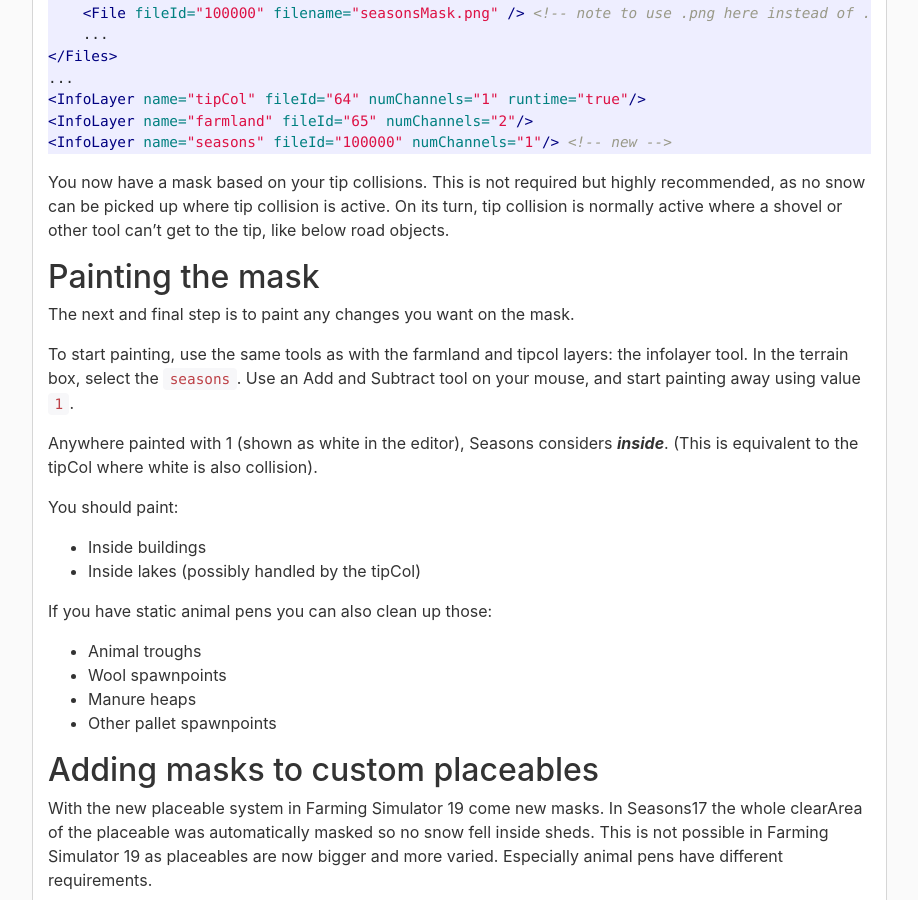
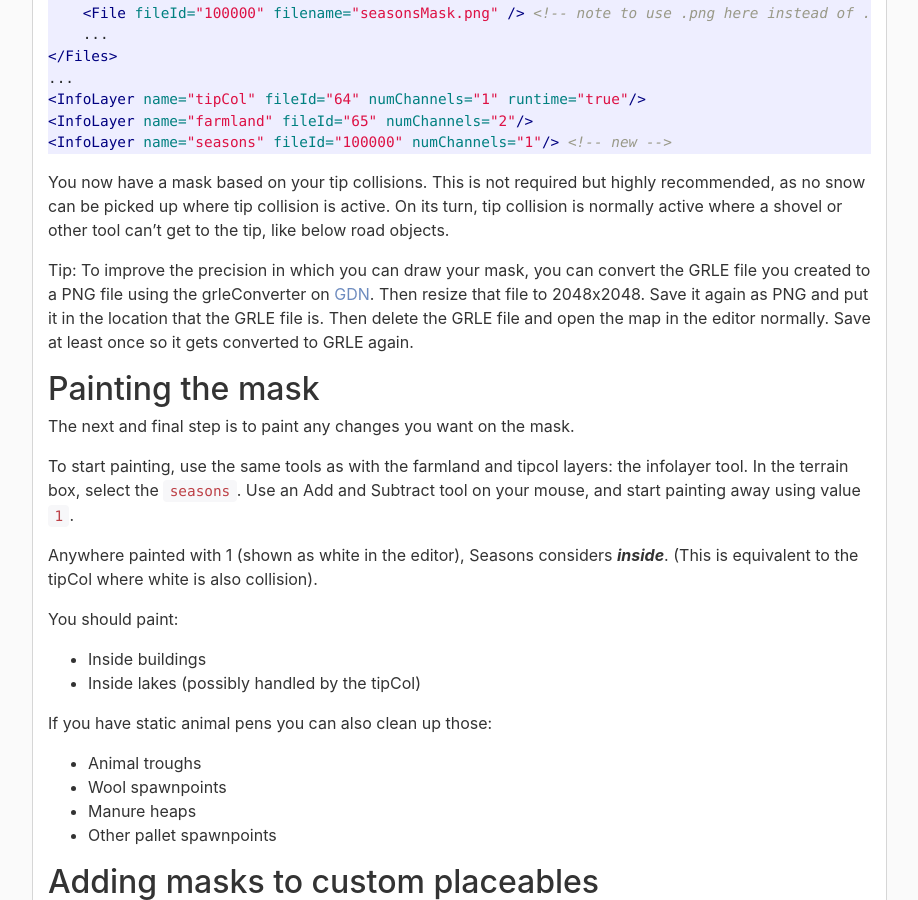
Before and after one commit to RealismusModding/realismusmodding.github.io, a Jekyll site: the page built from mods/seasons19/manual/modding/maps/seasons_mask.md, in a window 1280 px wide and 900 px high, scrolled down 1213 px. Shown: the whole window, without its empty margins (323-1241 px from the left). Built offline with Jekyll 4.4.1, drawn with Linux system fonts in a browser that asks for light colours; comment, search, counter and statistics services are not loaded.

Commit message:
Add mask resize tip.

````diff
--- a/mods/seasons19/manual/modding/maps/seasons_mask.md
+++ b/mods/seasons19/manual/modding/maps/seasons_mask.md
@@ -67,6 +67,8 @@ To paint the infolayer the file also needs to be added to the map i3d file:
 ```
 
 You now have a mask based on your tip collisions. This is not required but highly recommended, as no snow can be picked up where tip collision is active. On its turn, tip collision is normally active where a shovel or other tool can't get to the tip, like below road objects.
+
+Tip: To improve the precision in which you can draw your mask, you can convert the GRLE file you created to a PNG file using the grleConverter on [GDN](https://gdn.giants-software.com). Then resize that file to 2048x2048. Save it again as PNG and put it in the location that the GRLE file is. Then delete the GRLE file and open the map in the editor normally. Save at least once so it gets converted to GRLE again.
 
 ## Painting the mask
 
````
